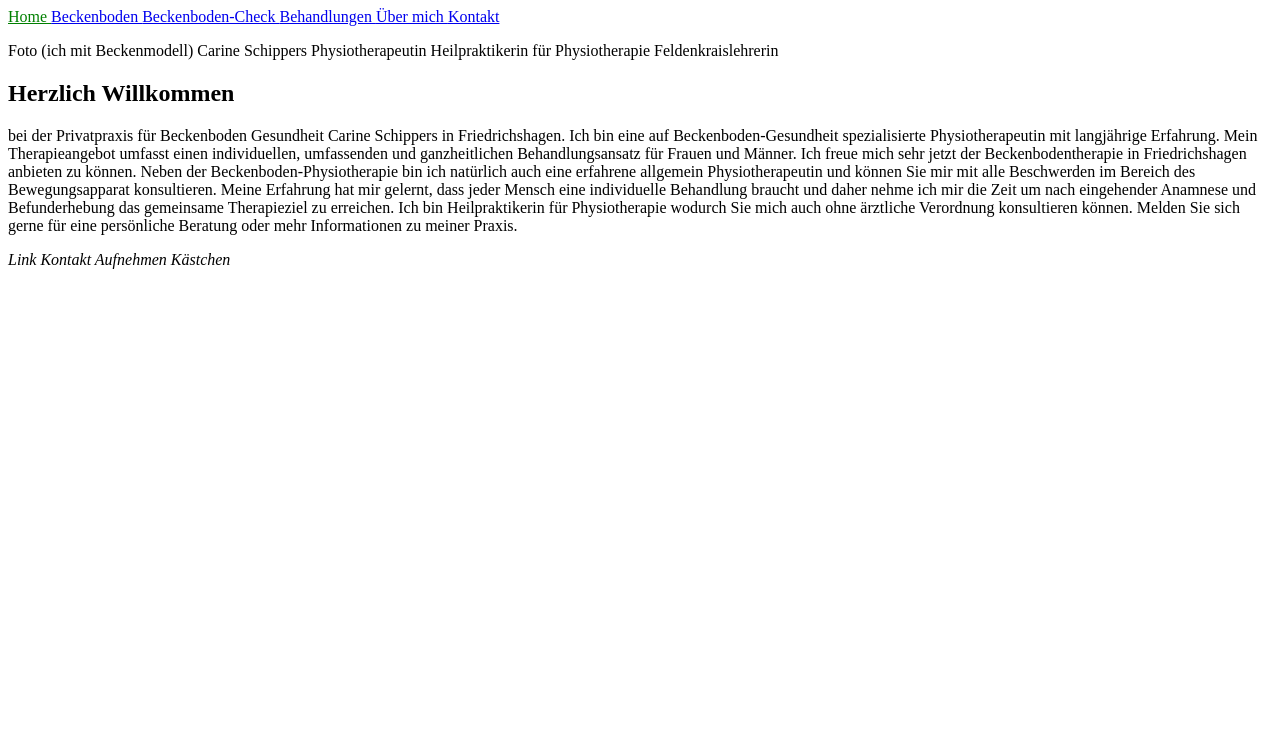
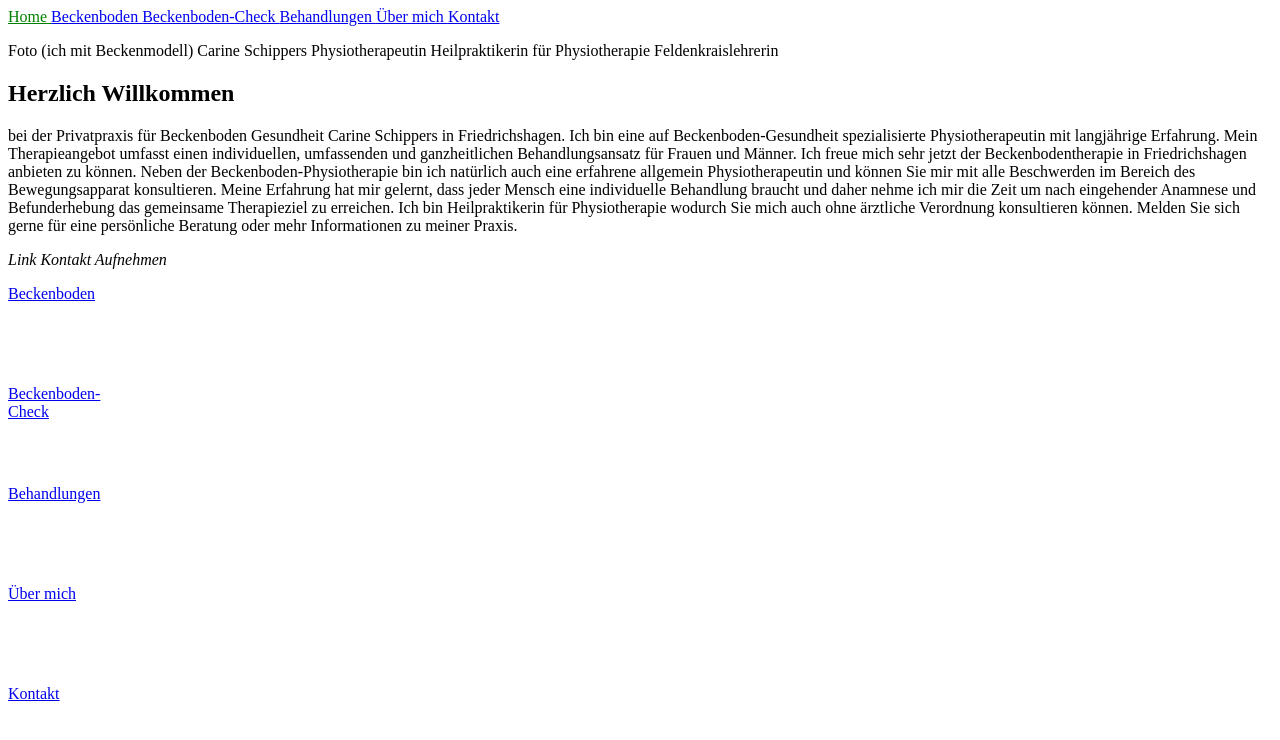
Before and after one commit to lukasburg/becken-fh, a Jekyll site: the page built from index.md, in a window 1280 px wide. Shown: the top 740 px of the page. Built offline with Jekyll 4.4.1, drawn with Linux system fonts in a browser that asks for light colours; some of the changed lines change nothing that is shown.

Commit message:
Add "boxes"

```diff
--- /dev/null
+++ b/_includes/navigation_blocks.html
@@ -0,0 +1,9 @@
+{% for nav in site.data.navigation %}
+  {% if nav.name != "Home" %}
+    <a href="{{ nav.link }}">
+      <div style="height: 100px; width: 100px;">
+          {{ nav.name }}
+      </div>
+    </a>
+  {% endif %}
+{% endfor %}
--- /dev/null
+++ b/_layouts/index.html
@@ -0,0 +1,5 @@
+---
+layout: default
+---
+{{ content }}
+{% include navigation_blocks.html %}
--- a/index.md
+++ b/index.md
@@ -1,5 +1,5 @@
 ---
-layout: default
+layout: index
 title: Home
 ---
 
@@ -19,4 +19,3 @@ Ich bin Heilpraktikerin für Physiotherapie wodurch Sie mich auch ohne ärztlich
 Melden Sie sich gerne für eine persönliche Beratung oder mehr Informationen zu meiner Praxis.
 
 *Link Kontakt Aufnehmen*
-*Kästchen*
```
